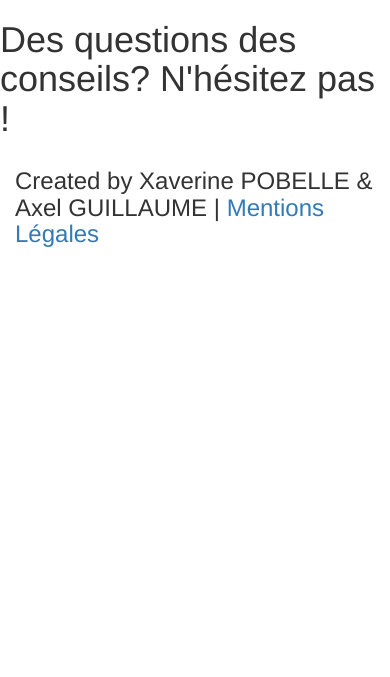
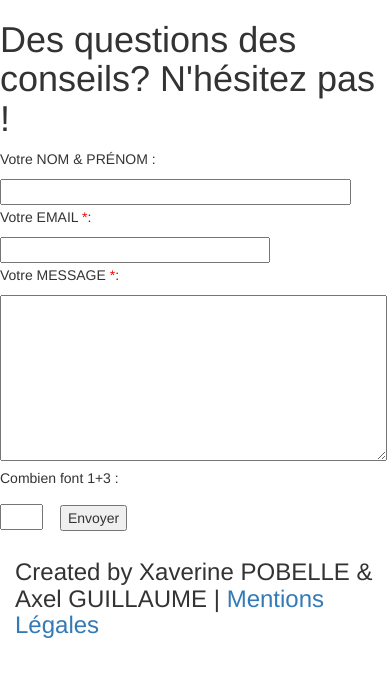
Before and after one commit to Axelguillaume/A2_PREPRO_GUILLAUME_POBELLE, a PHP site: page /contact.php in a window 390 px wide. Shown: the part 90-767 px from the top of the page. Run offline with PHP 8.4, Linux system fonts and the light colour scheme; some libraries are stand-ins or nearby versions.

Commit message:
Ajout du formulaire

```diff
--- a/html/contact.php
+++ b/html/contact.php
@@ -136,7 +136,53 @@
 
 			?>
 
+		<!--  FORMULAIRE  -->
 
+		<form method="post" action="<?php echo strip_tags($_SERVER['REQUEST_URI']); ?>">
+			<div id="container-fluid">
+				<div class="row">
+					<div class="col-md-3"></div>
+					<div class="col-md-3 txt">
+						<p>Votre NOM & PRÉNOM : </p>
+					</div>
+					<div class="col-md-3">
+						<input type="text" name="nom" size="40" />
+					</div>
+					<div class="col-md-3"></div>
+				</div>
+				<div class="row">
+					<div class="col-md-3"></div>
+					<div class="col-md-3 txt">
+						<p>Votre EMAIL <span style="color:#ff0000;">*</span>: </p>
+					</div>
+					<div class="col-md-3">
+						<input type="text" name="email" size="30" />
+					</div>
+					<div class="col-md-3"></div>
+				</div>
+				<div class="row message">
+					<div class="col-md-3"></div>
+					<div class="col-md-3 txt">
+						<p>Votre MESSAGE <span style="color:#ff0000;">*</span>: </p>
+					</div>
+					<div class="col-md-3">
+						<textarea name="message" cols="45" rows="8"></textarea>
+					</div>
+					<div class="col-md-3"></div>
+				</div>
+				<div class="row">
+					<div class="col-md-3"></div>
+					<div class="col-md-3 txt">
+						<p>Combien font 1+3 : </p>
+					</div>
+					<div class="col-md-3">
+						<input type="text" name="captcha" size="2" />
+						<p class="btn"><input type="submit" name="submit" value="Envoyer" /></p>
+					</div>
+					<div class="col-md-3"></div>
+				</div>
+			</div>
+		</form>
 
     <!--  FOOTER  -->
 
```
